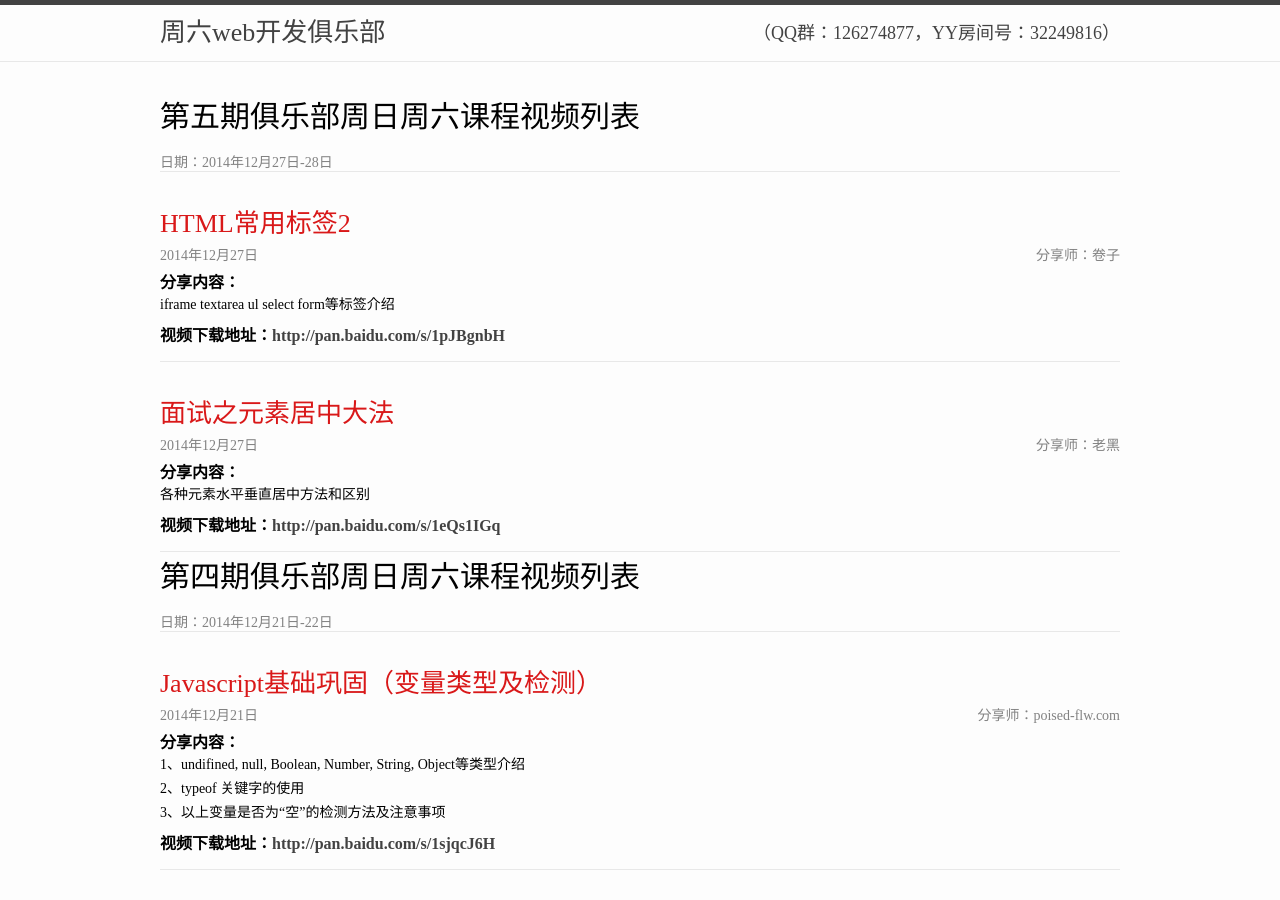
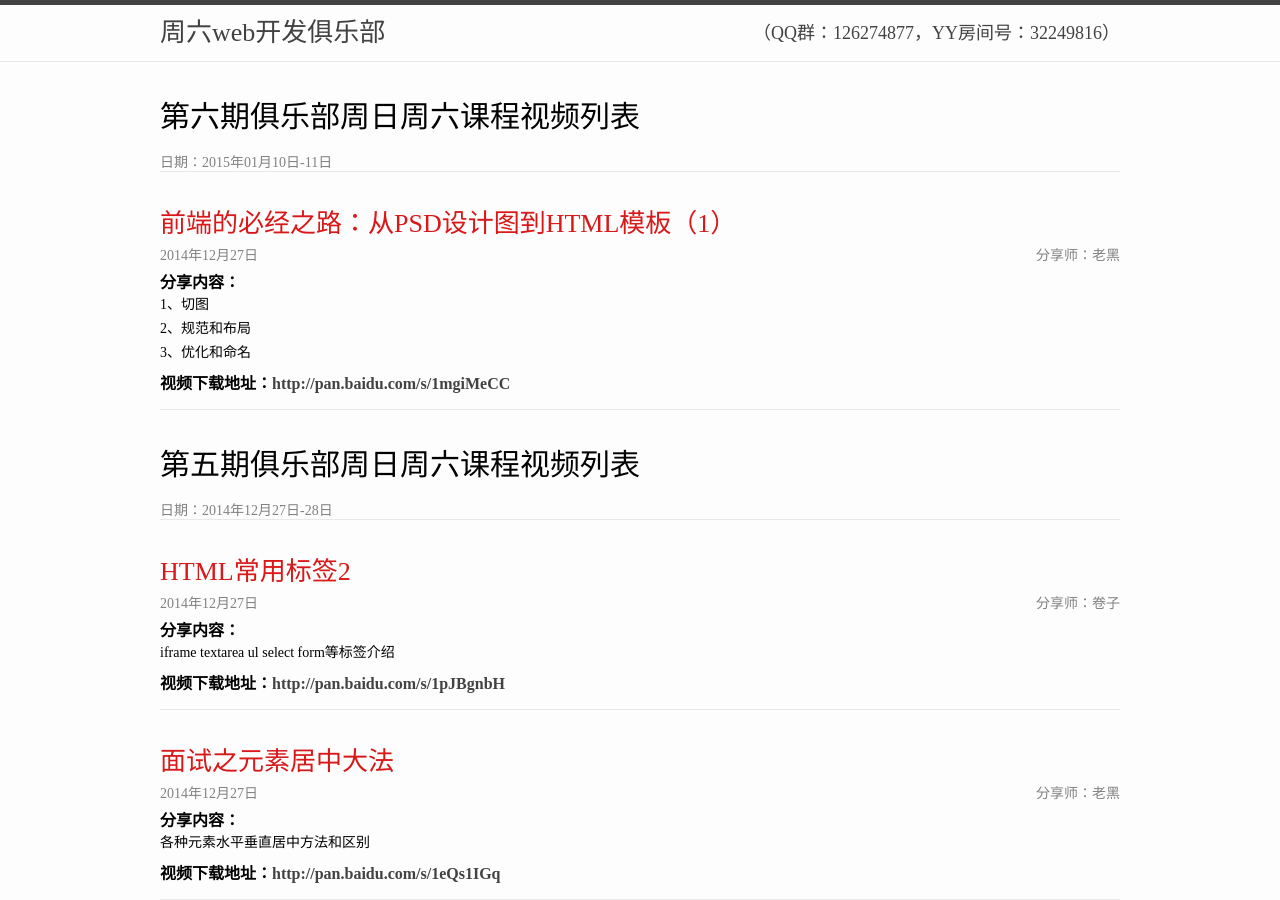
Before and after one commit to satWeb/satWeb.github.io, a Jekyll site: the page built from lessons.html, in a window 1280 px wide and 900 px high. Built offline with Jekyll 4.4.1, drawn with Linux system fonts in a browser that asks for light colours; Markdown is read by kramdown in place of the engine named in the settings; comment, search, counter and statistics services are not loaded.

Commit message:
最新课程

```diff
--- a/lessons.html
+++ b/lessons.html
@@ -15,6 +15,23 @@ title: 周六web前端开发俱乐部课程列表
     <div class="site-header">
         <h1><a href="">周六web开发俱乐部<span>（QQ群：126274877，YY房间号：32249816）</span></a></h1>
     </div>
+    <div class="site-lessons">
+        <h3>第六期俱乐部周日周六课程视频列表</h3>
+        <div class="site-lessons-date">日期：2015年01月10日-11日</div>
+        <div class="site-lessons-list">
+            <div class="site-lessons-item">
+                <div class="name">前端的必经之路：从PSD设计图到HTML模板（1）</div>
+                <div class="date">2014年12月27日<span>分享师：老黑</span></div>
+                <div class="detail">
+                    <strong>分享内容：</strong>
+                    <p>1、切图</p>
+                    <p>2、规范和布局</p>
+                    <p>3、优化和命名</p>
+                </div>
+                <div class="download">视频下载地址：<a href="http://pan.baidu.com/s/1mgiMeCC">http://pan.baidu.com/s/1mgiMeCC</a></div>
+            </div>
+        </div>
+    </div>
 	<div class="site-lessons">
 		<h3>第五期俱乐部周日周六课程视频列表</h3>
         <div class="site-lessons-date">日期：2014年12月27日-28日</div>
@@ -25,6 +42,7 @@ title: 周六web前端开发俱乐部课程列表
                 <div class="detail">
                     <strong>分享内容：</strong>
                     <p>iframe textarea ul select form等标签介绍</p>
+                </div>
                 <div class="download">视频下载地址：<a href="http://pan.baidu.com/s/1pJBgnbH">http://pan.baidu.com/s/1pJBgnbH</a></div>
             </div>
         </div>
@@ -35,9 +53,12 @@ title: 周六web前端开发俱乐部课程列表
                 <div class="detail">
                     <strong>分享内容：</strong>
                     <p>各种元素水平垂直居中方法和区别</p>
+                </div>
                 <div class="download">视频下载地址：<a href="http://pan.baidu.com/s/1eQs1IGq">http://pan.baidu.com/s/1eQs1IGq</a></div>
             </div>
         </div>
+    </div>
+    <div class="site-lessons">
         <h3>第四期俱乐部周日周六课程视频列表</h3>
         <div class="site-lessons-date">日期：2014年12月21日-22日</div>
         <div class="site-lessons-list">
@@ -49,6 +70,7 @@ title: 周六web前端开发俱乐部课程列表
                     <p>1、undifined, null, Boolean, Number, String, Object等类型介绍</p>
 					<p>2、typeof 关键字的使用</p>
 					<p>3、以上变量是否为“空”的检测方法及注意事项</p>
+                </div>
                 <div class="download">视频下载地址：<a href="http://pan.baidu.com/s/1sjqcJ6H">http://pan.baidu.com/s/1sjqcJ6H</a></div>
             </div>
         </div>
@@ -59,6 +81,7 @@ title: 周六web前端开发俱乐部课程列表
                 <div class="detail">
                     <strong>分享内容：</strong>
                     <p>标题，段落，链接，图像，input标签的使用</p>
+                </div>
                 <div class="download">视频下载地址：<a href="http://pan.baidu.com/s/1pJ6wyd9">http://pan.baidu.com/s/1pJ6wyd9</a></div>
             </div>
         </div>
@@ -73,6 +96,7 @@ title: 周六web前端开发俱乐部课程列表
                 <div class="detail">
                     <strong>分享内容：</strong>
                     <p>1、Javascript编码规范</p>
+                </div>
                 <div class="download">视频下载地址：<a href="http://pan.baidu.com/s/1sjqcJ6H">http://pan.baidu.com/s/1sjqcJ6H</a></div>
                 <div class="download">参考博客地址：<a href="http://www.poised-flw.com/javascript/2013/05/01/coding-style-of-javascript/">http://www.poised-flw.com/javascript/2013/05/01/coding-style-of-javascript/</a></div>
             </div>
@@ -86,6 +110,7 @@ title: 周六web前端开发俱乐部课程列表
                     <p>1、git入门</p>
                     <p>2、版本控制的重要性</p>
                     <p>3、GUI与REPL的不同操作</p>
+                </div>
                 <div class="download">视频下载：<a href="">敬请期待</a></div>
             </div>
         </div>
@@ -97,11 +122,11 @@ title: 周六web前端开发俱乐部课程列表
                 <div class="detail">
                     <strong>分享内容：</strong>
                     <p>1、HTML规范及语义化</p>
+                </div>
                 <div class="download">视频下载地址：<a href="http://pan.baidu.com/s/1dD8Invj">http://pan.baidu.com/s/1dD8Invj</a></div>
 
             </div>
         </div>
-
     </div>
     <div class="site-lessons">
         <h3>第一期俱乐部周日周六课程视频列表</h3>
```
Also changed, not shown: 1 other file.
